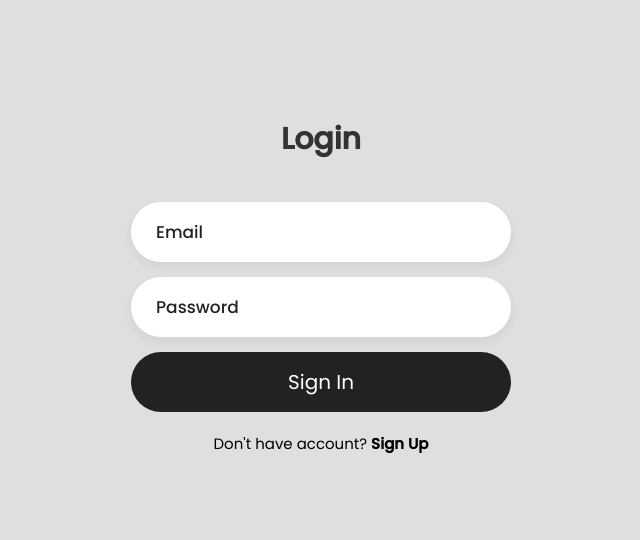
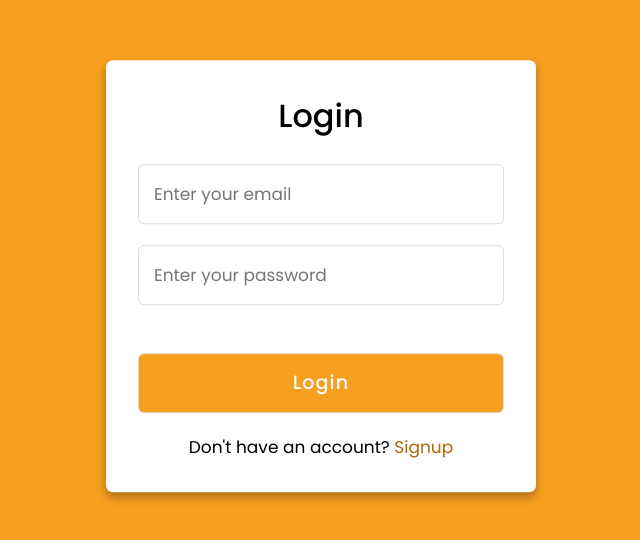
Before and after one commit to axmdl1/DeliFood, a plain HTML site: page frontend/auth.html in a window 1280 px wide. Shown: the part 124-664 px from the top of the page, without its empty margins (319-959 px from the left). Drawn offline with Linux system fonts and the light colour scheme.

Commit message:
auth form

```diff
--- a/frontend/assets/css/authStyle.css
+++ b/frontend/assets/css/authStyle.css
@@ -1,111 +1,91 @@
-@import url('https://fonts.googleapis.com/css2?family=Poppins:wght@400;500&display=swap');
-
+/* Import Google font - Poppins */
+@import url('https://fonts.googleapis.com/css2?family=Poppins:wght@200;300;400;500;600;700&display=swap');
 *{
-    margin: 0;
-    padding: 0;
-    box-sizing: border-box;
-    font-family: 'Poppins',sans-serif;
+  margin: 0;
+  padding: 0;
+  box-sizing: border-box;
+  font-family: 'Poppins', sans-serif;
 }
 body{
-    display: flex;
-    justify-content: center;
-    align-items: center;
-    min-height: 100vh;
-    background: #dfdfdf;
+  min-height: 100vh;
+  width: 100%;
+  background: #F79F1F;
 }
-.login-box{
-    display: flex;
-    justify-content: center;
-    flex-direction: column;
-    width: 440px;
-    height: 480px;
-    padding: 30px;
+.container{
+  position: absolute;
+  top: 50%;
+  left: 50%;
+  transform: translate(-50%,-50%);
+  max-width: 430px;
+  width: 100%;
+  background: #fff;
+  border-radius: 7px;
+  box-shadow: 0 5px 10px rgba(0,0,0,0.3);
 }
-.login-header{
-    text-align: center;
-    margin: 20px 0 40px 0;
+.container .registration{
+  display: none;
 }
-.login-header header{
-    color: #333;
-    font-size: 30px;
-    font-weight: 600;
+#check:checked ~ .registration{
+  display: block;
 }
-.input-box .input-field{
-    width: 100%;
-    height: 60px;
-    font-size: 17px;
-    padding: 0 25px;
-    margin-bottom: 15px;
-    border-radius: 30px;
-    border: none;
-    box-shadow: 0px 5px 10px 1px rgba(0,0,0, 0.05);
-    outline: none;
-    transition: .3s;
-}
-::placeholder{
-    font-weight: 500;
-    color: #222;
-}
-.input-field:focus{
-    width: 105%;
-}
-.forgot{
-    display: flex;
-    justify-content: space-between;
-    margin-bottom: 40px;
-}
-section{
-    display: flex;
-    align-items: center;
-    font-size: 14px;
-    color: #555;
+#check:checked ~ .login{
+  display: none;
 }
 #check{
-    margin-right: 10px;
+  display: none;
 }
-a{
-    text-decoration: none;
+.container .form{
+  padding: 2rem;
 }
-a:hover{
-    text-decoration: underline;
+.form header{
+  font-size: 2rem;
+  font-weight: 500;
+  text-align: center;
+  margin-bottom: 1.5rem;
 }
-section a{
-    color: #555;
+ .form input{
+   height: 60px;
+   width: 100%;
+   padding: 0 15px;
+   font-size: 17px;
+   margin-bottom: 1.3rem;
+   border: 1px solid #ddd;
+   border-radius: 6px;
+   outline: none;
+ }
+ .form input:focus{
+   box-shadow: 0 1px 0 rgba(0,0,0,0.2);
+ }
+.form a{
+  font-size: 16px;
+  color: #F79F1F;
+  text-decoration: none;
 }
-.input-submit{
-    position: relative;
+.form a:hover{
+  text-decoration: underline;
 }
-.submit-btn{
-    width: 100%;
-    height: 60px;
-    background: #222;
-    color: #fff;
-    font-size: 20px;
-    border: none;
-    border-radius: 30px;
-    cursor: pointer;
-    transition: .3s;
+.form input.button{
+  color: #fff;
+  background: #F79F1F;
+  font-size: 1.2rem;
+  font-weight: 500;
+  letter-spacing: 1px;
+  margin-top: 1.7rem;
+  cursor: pointer;
+  transition: 0.4s;
 }
-.input-submit label{
-    position: absolute;
-    top: 45%;
-    left: 50%;
-    color: #fff;
-    -webkit-transform: translate(-50%, -50%);
-    -ms-transform: translate(-50%, -50%);
-    transform: translate(-50%, -50%);
-    cursor: pointer;
+.form input.button:hover{
+  background: #ab6806;
+  letter-spacing: .2rem;
 }
-.submit-btn:hover{
-    background: #000;
-    transform: scale(1.05,1);
+.signup{
+  font-size: 17px;
+  text-align: center;
 }
-.sign-up-link{
-    text-align: center;
-    font-size: 15px;
-    margin-top: 20px;
+.signup label{
+  color: #ab6806;
+  cursor: pointer;
 }
-.sign-up-link a{
-    color: #000;
-    font-weight: 600;
+.signup label:hover{
+  text-decoration: underline;
 }
--- a/frontend/assets/js/login.js
+++ /dev/null
@@ -1,33 +0,0 @@
-document.getElementById("loginForm").addEventListener("submit", function (e) {
-    e.preventDefault();
-
-    const email = document.querySelector('input[name="email"]').value;
-    const password = document.querySelector('input[name="password"]').value;
-
-    fetch('/auth/login', {
-        method: 'POST',
-        headers: {
-            'Content-Type': 'application/x-www-form-urlencoded',
-        },
-        body: new URLSearchParams({
-            email: email,
-            password: password,
-        }),
-    })
-        .then(response => response.json())
-        .then(data => {
-            if (data.token) {
-                localStorage.setItem('token', data.token);  // Save token to localStorage (for example)
-                if (data.role === "admin") {
-                    window.location.href = "/admin/panel"; // Redirect to admin panel if admin
-                } else {
-                    window.location.href = "/"; // Redirect to main page if user
-                }
-            } else {
-                alert('Login failed. Please check your credentials.');
-            }
-        })
-        .catch(error => {
-            console.error('Error:', error);
-        });
-});
--- a/frontend/auth.html
+++ b/frontend/auth.html
@@ -1,32 +1,45 @@
 <!DOCTYPE html>
+<!-- Coding By CodingNepal - codingnepalweb.com -->
 <html lang="en">
 <head>
-    <meta charset="UTF-8">
-    <meta http-equiv="X-UA-Compatible" content="IE=edge">
-    <meta name="viewport" content="width=device-width, initial-scale=1.0">
-    <link rel="stylesheet" href="/assets/css/authStyle.css">
-    <title>Login | Ludiflex</title>
-    <script src="/assets/js/login.js"></script>
+  <meta charset="UTF-8">
+  <meta name="viewport" content="width=device-width, initial-scale=1.0">
+  <meta http-equiv="X-UA-Compatible" content="ie=edge">
+  <title>Login & Registration Form</title>
+  <!---Custom CSS File--->
+  <link rel="stylesheet" href="./assets/css/authStyle.css">
 </head>
 <body>
-<div class="login-box">
-    <div class="login-header">
-        <header>Login</header>
+  <div class="container">
+    <input type="checkbox" id="check">
+    <div class="login form">
+      <header>Login</header>
+      <form id="login" action="/auth/login" method="post">
+        <input type="text" placeholder="Enter your email">
+        <input type="password" placeholder="Enter your password">
+        <input type="button" class="button" value="Login">
+      </form>
+      <div class="signup">
+        <span class="signup">Don't have an account?
+         <label for="check">Signup</label>
+        </span>
+      </div>
     </div>
-    <form id="LoginForm" action="/auth/login" method="post">
-        <div class="input-box">
-            <input type="text" name="email" class="input-field" placeholder="Email" autocomplete="off" required>
-        </div>
-        <div class="input-box">
-            <input type="password" name="password" class="input-field" placeholder="Password" autocomplete="off" required>
-        </div>
-        <div class="input-submit">
-            <button type="submit" class="submit-btn" id="submit">Sign In</button>
-        </div>
-    </form>
-    <div class="sign-up-link">
-        <p>Don't have account? <a href="/register">Sign Up</a></p>
+    <div class="registration form">
+      <header>Signup</header>
+      <form  id="signup" action="/auth/register" method="post">
+        <input type="text" placeholder="Enter your email">
+        <input type="password" placeholder="Create a password">
+        <input type="password" placeholder="Confirm your password">
+        <input type="button" class="button" value="Signup">
+      </form>
+      <div class="signup">
+        <span class="signup">Already have an account?
+         <label for="check">Login</label>
+        </span>
+      </div>
     </div>
-</div>
+  </div>
+  <script src="assets/js/login.js"></script>
 </body>
 </html>
```
Also changed, not shown: frontend/register.html (deleted, +0 -35 lines).
